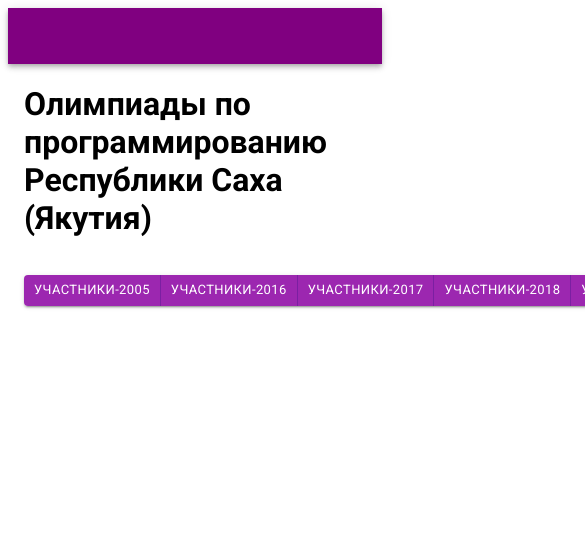
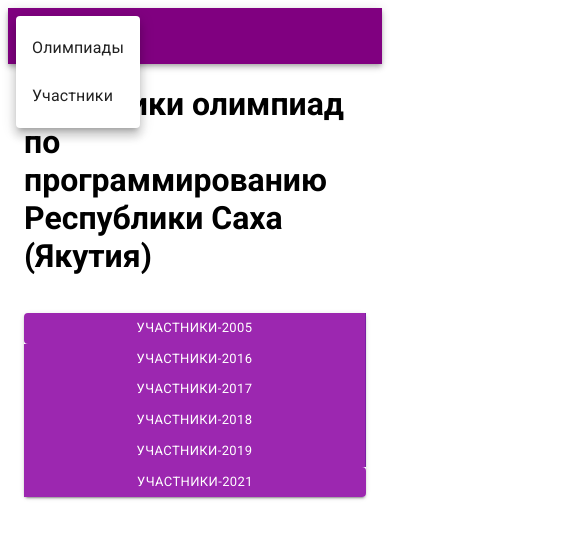
Before and after one commit to overfrenzy/contest-sakha-vercel, a Next.js app: page /students in a window 390 px wide. Both pictures are taken after a click on the button "open drawer". Shown: the top 538 px of the page, 585 px wide, since content can reach past the window. Built offline with nearby package versions, Linux system fonts and the light colour scheme.

Commit message:
further mobile scaling adjustments

```diff
--- a/components/AppBar1.js
+++ b/components/AppBar1.js
@@ -6,6 +6,9 @@ import IconButton from '@mui/material/IconButton';
 import Typography from '@mui/material/Typography';
 import Button from '@mui/material/Button';
 import { useMediaQuery, useTheme } from '@mui/material';
+import Menu from '@mui/material/Menu';
+import MenuItem from '@mui/material/MenuItem';
+
 
 export default function AAppBar() {
   const theme = useTheme();
--- a/components/AppBar2.js
+++ b/components/AppBar2.js
@@ -6,10 +6,25 @@ import IconButton from '@mui/material/IconButton';
 import Typography from '@mui/material/Typography';
 import Button from '@mui/material/Button';
 import { useMediaQuery, useTheme } from '@mui/material';
+import Menu from '@mui/material/Menu';
+import MenuItem from '@mui/material/MenuItem';
+import MenuIcon from '@mui/icons-material/Menu';
+import Link from 'next/link';
 
 export default function AAppBar() {
   const theme = useTheme();
   const isMobile = useMediaQuery(theme.breakpoints.down('sm'));
+
+  const [anchorEl, setAnchorEl] = React.useState(null);
+  const open = Boolean(anchorEl);
+
+  const handleMenu = (event) => {
+    setAnchorEl(event.currentTarget);
+  };
+
+  const handleClose = () => {
+    setAnchorEl(null);
+  };
 
   return (
     <Box sx={{ flexGrow: 1 }}>
@@ -22,7 +37,32 @@ export default function AAppBar() {
                 edge="start"
                 color="inherit"
                 aria-label="open drawer"
-              ></IconButton>
+                onClick={handleMenu}
+              >
+                <MenuIcon />
+              </IconButton>
+              <Menu
+                id="menu-appbar"
+                anchorEl={anchorEl}
+                anchorOrigin={{
+                  vertical: 'top',
+                  horizontal: 'right',
+                }}
+                keepMounted
+                transformOrigin={{
+                  vertical: 'top',
+                  horizontal: 'right',
+                }}
+                open={open}
+                onClose={handleClose}
+              >
+                <MenuItem onClick={handleClose} component={Link} href="/">
+                  Олимпиады
+                </MenuItem>
+                <MenuItem onClick={handleClose} component={Link} href="/students">
+                  Участники
+                </MenuItem>
+              </Menu>
             </>
           ) : (
             <>
--- a/pages/students.tsx
+++ b/pages/students.tsx
@@ -16,13 +16,21 @@ export default function HomePage() {
       <Container className={styles.content2}>
         <Grid container spacing={2}>
           <Grid item xs={12}>
-            <h1>Олимпиады по программированию Республики Саха (Якутия)</h1>
+            <h1>
+              Участники олимпиад по программированию Республики Саха (Якутия)
+            </h1>
           </Grid>
           <Grid item xs={12}>
             <ButtonGroup
               variant="contained"
               color="secondary"
               size={isSmallScreen ? "small" : "medium"}
+              sx={{
+                flexWrap: isSmallScreen ? "wrap" : "nowrap",
+                "& .MuiButton-root": {
+                  minWidth: isSmallScreen ? "100%" : "auto",
+                },
+              }}
             >
               <Button href="/students-2005">Участники-2005</Button>
               <Button href="/students-2016">Участники-2016</Button>
--- a/styles/tables.module.css
+++ b/styles/tables.module.css
@@ -4,6 +4,7 @@
   width: 100%;
   border-collapse: collapse;
   font-family: 'Roboto', sans-serif; /* custom google font */
+  overflow-x: auto;
 }
 
 .table th,
```
Also changed, not shown: pages/index.tsx (+7 -1 lines).
